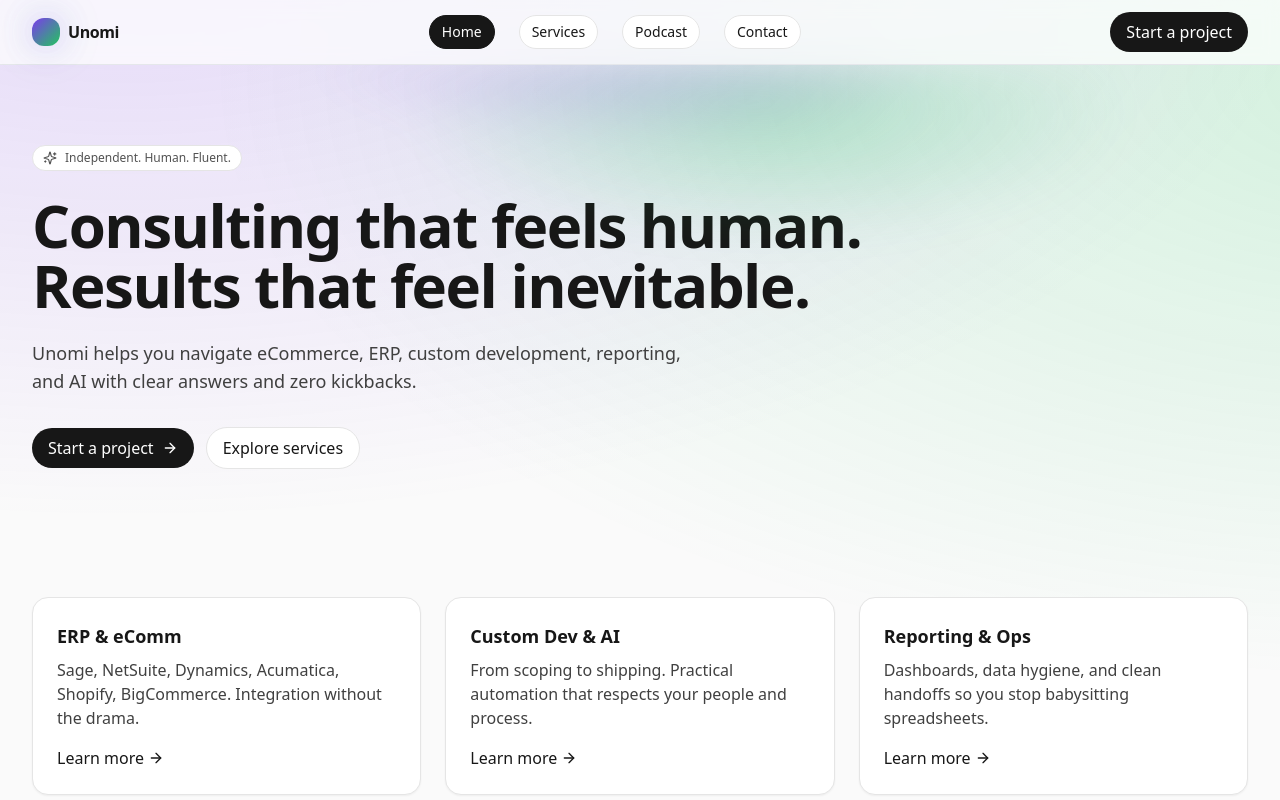
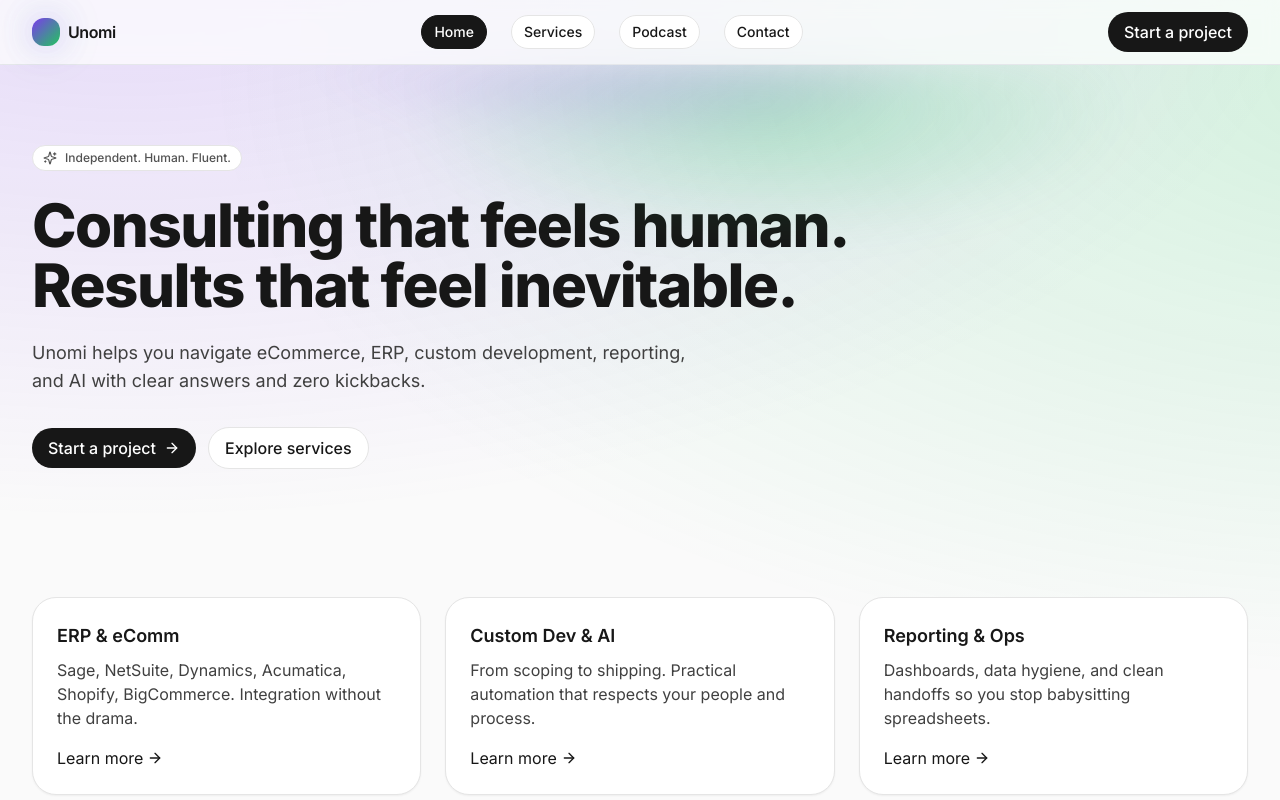
Before and after one commit to Nikki72581/unomi-site-starter-solid, a Next.js app: page / in a window 1280 px wide. Shown: the top 800 px of the page. Built offline with nearby package versions, Linux system fonts and the light colour scheme.

Commit message:
UI fine tuning

```diff
--- a/app/globals.css
+++ b/app/globals.css
@@ -1,11 +1,13 @@
+
  @tailwind base;
  @tailwind components;
  @tailwind utilities;
 
  body{@apply bg-neutral-50 text-neutral-900 antialiased;background-image:theme('backgroundImage.unomi-gradient');background-attachment:fixed;}
-.card{@apply rounded-2xl bg-white shadow-sm border border-neutral-200;}
-.btn{@apply inline-flex items-center justify-center rounded-full px-4 py-2 font-medium transition;}
-.btn-primary{@apply btn bg-neutral-900 text-white hover:bg-neutral-800;}
-.btn-ghost{@apply btn bg-white border border-neutral-200 hover:bg-neutral-50;}
+
+.card{@apply rounded-3xl bg-white shadow-sm border border-neutral-200;}
+.btn{@apply inline-flex items-center justify-center rounded-full px-4 py-2 font-medium transition focus-visible:outline-none focus-visible:ring-2 focus-visible:ring-offset-2;}
+.btn-primary{@apply btn bg-neutral-900 text-white hover:bg-neutral-800 focus-visible:ring-brand-600;}
+.btn-ghost{@apply btn bg-white border border-neutral-200 hover:bg-neutral-50 focus-visible:ring-neutral-300;}
  .badge{@apply inline-flex items-center rounded-full border border-neutral-200 bg-white px-2.5 py-1 text-xs font-medium text-neutral-600;}
  .hero-ring{background:radial-gradient(600px 220px at 50% -10%, rgba(124,58,237,0.25), transparent 60%),radial-gradient(600px 220px at 60% 10%, rgba(34,197,94,0.25), transparent 60%);filter:blur(18px);}
--- a/app/layout.tsx
+++ b/app/layout.tsx
@@ -1,5 +1,8 @@
+
 import "./globals.css";
 import type { Metadata } from "next";
+import { Inter } from "next/font/google";
+const inter = Inter({ subsets: ["latin"], variable: "--font-inter" });
 export const metadata: Metadata = {
   title:"Unomi — Independent tech consulting, built on trust",
   description:"Unomi is an independent consultancy for eCommerce, ERP, custom development, reporting, and AI.",
@@ -7,6 +10,10 @@ export const metadata: Metadata = {
   openGraph:{title:"Unomi",description:"Independent tech consulting, built on trust.",images:["/og.png"]},
   metadataBase:new URL("https://unomi.co")
 };
-export default function RootLayout({children}:{children:React.ReactNode}){
-  return(<html lang="en"><body>{children}</body></html>);
-}
+export default function RootLayout({children}:{children:React.ReactNode}) {
+  return (
+    <html lang="en">
+      <body className={`${inter.variable} font-sans`}>{children}</body>
+    </html>
+  );
+};
--- a/components/Header.tsx
+++ b/components/Header.tsx
@@ -9,7 +9,20 @@ export default function Header(){
     <div className="mx-auto max-w-7xl px-4 sm:px-6 lg:px-8 h-16 flex items-center justify-between">
       <Link href="/" className="flex items-center gap-3"><Logo/></Link>
       <nav className="hidden md:flex items-center gap-6 text-sm font-medium">
-        {LINKS.map(l=>(<Link key={l.href} href={l.href} className={`px-3 py-1.5 rounded-full border transition ${pathname===l.href?"bg-neutral-900 text-white border-neutral-900":"bg-white hover:bg-neutral-50 border-neutral-200"}`}>{l.label}</Link>))}
+     {LINKS.map(l=>(
+         <Link
+           key={l.href}
+            href={l.href}
+            aria-current={pathname===l.href ? "page" : undefined}
+           className={`px-3 py-1.5 rounded-full border transition ${
+             pathname===l.href
+              ? "bg-neutral-900 text-white border-neutral-900"
+               : "bg-white hover:bg-neutral-50 border-neutral-200"
+           }`}
+         >
+           {l.label}
+         </Link>
+        ))}
       </nav>
       <div className="flex items-center gap-3">
         <Link href="/contact" className="btn-primary">Start a project</Link>
--- a/tailwind.config.ts
+++ b/tailwind.config.ts
@@ -3,6 +3,9 @@ const config: Config = {
   content: ["./app/**/*.{js,ts,jsx,tsx,mdx}","./components/**/*.{js,ts,jsx,tsx,mdx}"],
   theme: {
     extend: {
+      fontFamily: {
+       sans: ["var(--font-inter)", "ui-sans-serif", "system-ui", "Segoe UI", "Roboto", "Helvetica Neue", "Arial", "Noto Sans"]
+      },
       colors: { brand: {600:"#7C3AED"}, accent: {500:"#22C55E"} },
       boxShadow: { glow:"0 0 30px rgba(138,77,255,0.25), 0 0 50px rgba(34,197,94,0.20)" },
       backgroundImage: {
```
Lines whose indentation alone changed are shown as unchanged.
